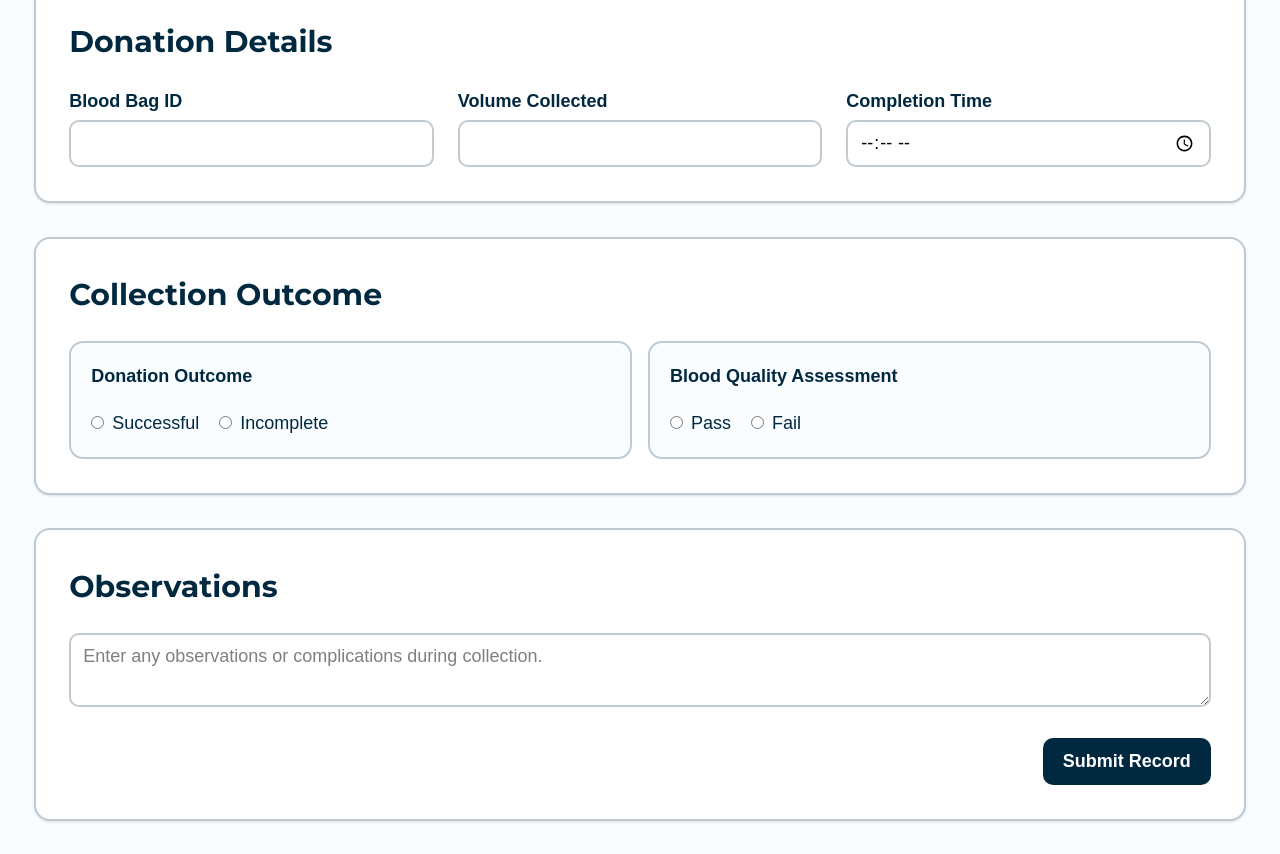
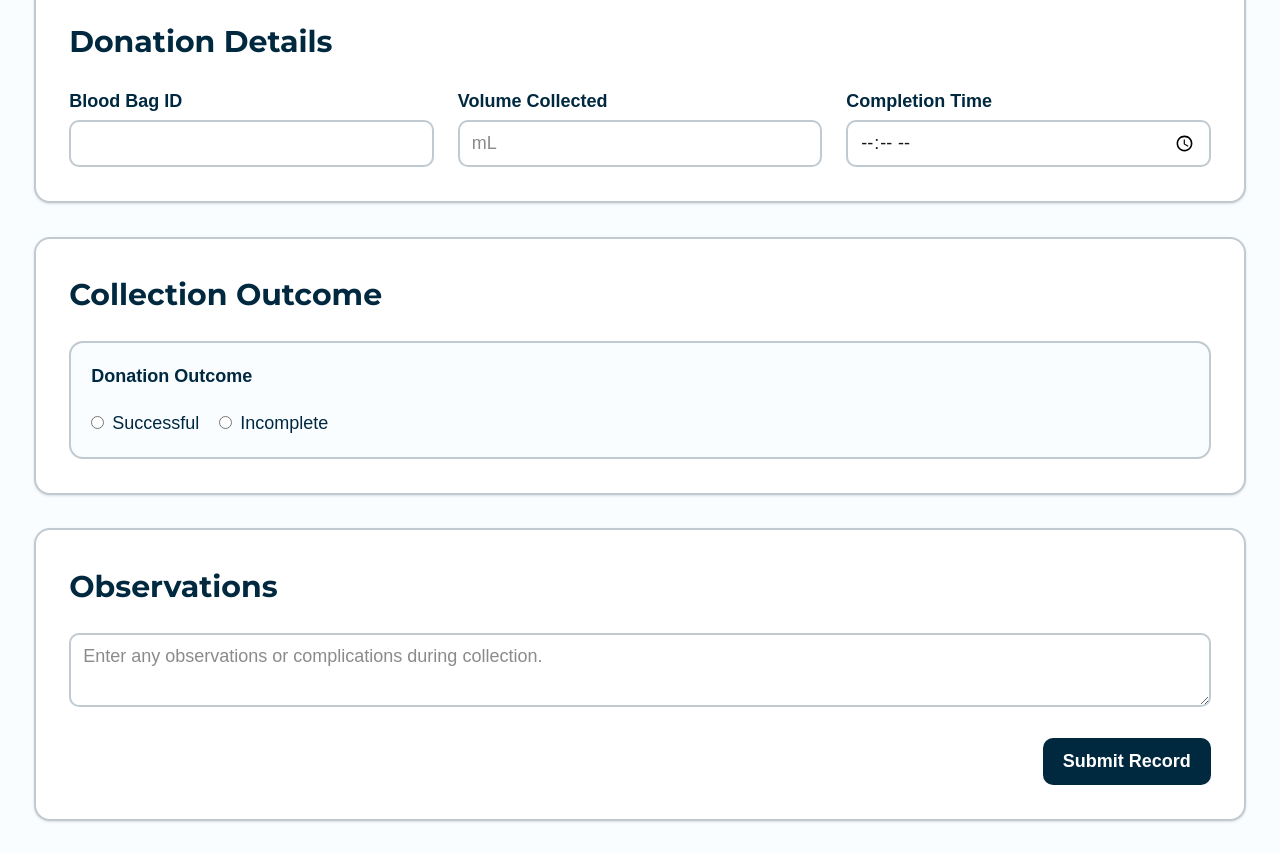
Before and after one commit to RanFrosh/CSSWENG-Blood-Digitalization, a Next.js app in the folder sweng/: page /ls/events/1/record/1 in a window 1280 px wide. Shown: the part 581-1435 px from the top of the page. Built offline with nearby package versions, Linux system fonts and the light colour scheme.

Commit message:
updated ls view

```diff
--- a/sweng/app/ls/events/[eventId]/page.tsx
+++ b/sweng/app/ls/events/[eventId]/page.tsx
@@ -81,7 +81,7 @@ export default function LSEventPage() {
     // If the selected event is not found, display error message
     if (selectedEvent === undefined) {
         return (
-            <main className="flex flex-col min-h-screen bg-[#f9fdff] text-black">
+            <main className="flex flex-col min-h-screen bg-[#f9fdff]">
                 <Header />
 
                 <div className="flex-1 p-[0.35in]">
@@ -108,7 +108,7 @@ export default function LSEventPage() {
     // If the selected event is found, display event details and actions
     } else {
         return (
-            <main className="flex flex-col min-h-screen bg-[#f9fdff] text-black">
+            <main className="flex flex-col min-h-screen bg-[#f9fdff]">
                 <Header />
 
                 <div className="flex-1 p-[0.35in]">
--- a/sweng/app/ls/events/[eventId]/record/[donorId]/page.tsx
+++ b/sweng/app/ls/events/[eventId]/record/[donorId]/page.tsx
@@ -41,7 +41,7 @@ export default function RecordPage() {
     };
 
     return (
-        <main className="flex flex-col min-h-screen bg-[#f9fdff] text-black">
+        <main className="flex flex-col min-h-screen bg-[#f9fdff]">
             <Header />
 
             <div className="flex-1 bg-[#f9fdff] p-[0.35in]">
@@ -136,6 +136,7 @@ export default function RecordPage() {
 
                                 <input
                                     type="text"
+                                    placeholder="mL"
                                     className="w-full border-2 border-[#c0cad0] rounded-[10px] px-[12px] py-[8px] text-[18px] outline-none focus:border-[#002940]"
                                 />
                             </div>
@@ -158,7 +159,7 @@ export default function RecordPage() {
                             Collection Outcome
                         </h2>
 
-                        <div className="mt-[0.25in] grid grid-cols-1 lg:grid-cols-2 gap-4">
+                        <div className="mt-[0.25in] grid grid-cols-1 lg:grid-cols-1 gap-4">
                             <div className="bg-[#f9fdff] border-2 border-[#c0cad0] rounded-[14px] p-5">
                                 <p className="text-[18px] font-semibold text-[#002940]">
                                     Donation Outcome
@@ -181,32 +182,6 @@ export default function RecordPage() {
                                             className="mr-2"
                                         />
                                         Incomplete
-                                    </label>
-                                </div>
-                            </div>
-
-                            <div className="bg-[#f9fdff] border-2 border-[#c0cad0] rounded-[14px] p-5">
-                                <p className="text-[18px] font-semibold text-[#002940]">
-                                    Blood Quality Assessment
-                                </p>
-
-                                <div className="mt-5 flex flex-row gap-5 flex-wrap text-[18px] text-[#002940]">
-                                    <label>
-                                        <input
-                                            type="radio"
-                                            name="blood-quality"
-                                            className="mr-2"
-                                        />
-                                        Pass
-                                    </label>
-
-                                    <label>
-                                        <input
-                                            type="radio"
-                                            name="blood-quality"
-                                            className="mr-2"
-                                        />
-                                        Fail
                                     </label>
                                 </div>
                             </div>
--- a/sweng/app/ls/events/page.tsx
+++ b/sweng/app/ls/events/page.tsx
@@ -6,6 +6,20 @@ import Header from "@/components/HeaderLS";
 
 type EventStatus = "Ongoing" | "Upcoming" | "Completed";
 type EventTab = EventStatus | "All";
+
+// Sample user structure
+type User = {
+    id: string;
+    name: string;
+    role: string;
+}
+
+// Sample LS user
+const LSUser: User = {
+    id: "LS-001",
+    name: "Jenna Doe",
+    role: "Lab Staff",
+}
 
 // Sample event structure
 type AssignedEvent = {
@@ -111,14 +125,14 @@ export default function LSEventsPage() {
     };
 
     return (
-        <main className="flex flex-col min-h-screen bg-[#f9fdff] text-black">
+        <main className="flex flex-col min-h-screen bg-[#f9fdff]">
             <Header />
 
             <div className="flex-1 bg-[#f9fdff] p-[0.35in]">
                 {/* Title */}
                 <section className="bg-[#f9fdff] p-[0.25in]">
                     <h1 className="text-[50px] font-['Montserrat'] font-bold text-[#002940]">
-                        My Events
+                        Welcome, {LSUser.name}!
                     </h1>
                 </section>
 
@@ -134,21 +148,21 @@ export default function LSEventsPage() {
                                 <span className="font-semibold text-[#002940]">
                                     Name:
                                 </span>{" "}
-                                Jenna Doe
+                                {LSUser.name}
                             </p>
 
                             <p>
                                 <span className="font-semibold text-[#002940]">
                                     Role:
                                 </span>{" "}
-                                Lab Staff
+                                {LSUser.role}
                             </p>
 
                             <p>
                                 <span className="font-semibold text-[#002940]">
                                     Staff ID:
                                 </span>{" "}
-                                LS-001
+                                {LSUser.id}
                             </p>
                         </div>
                     </div>
```
